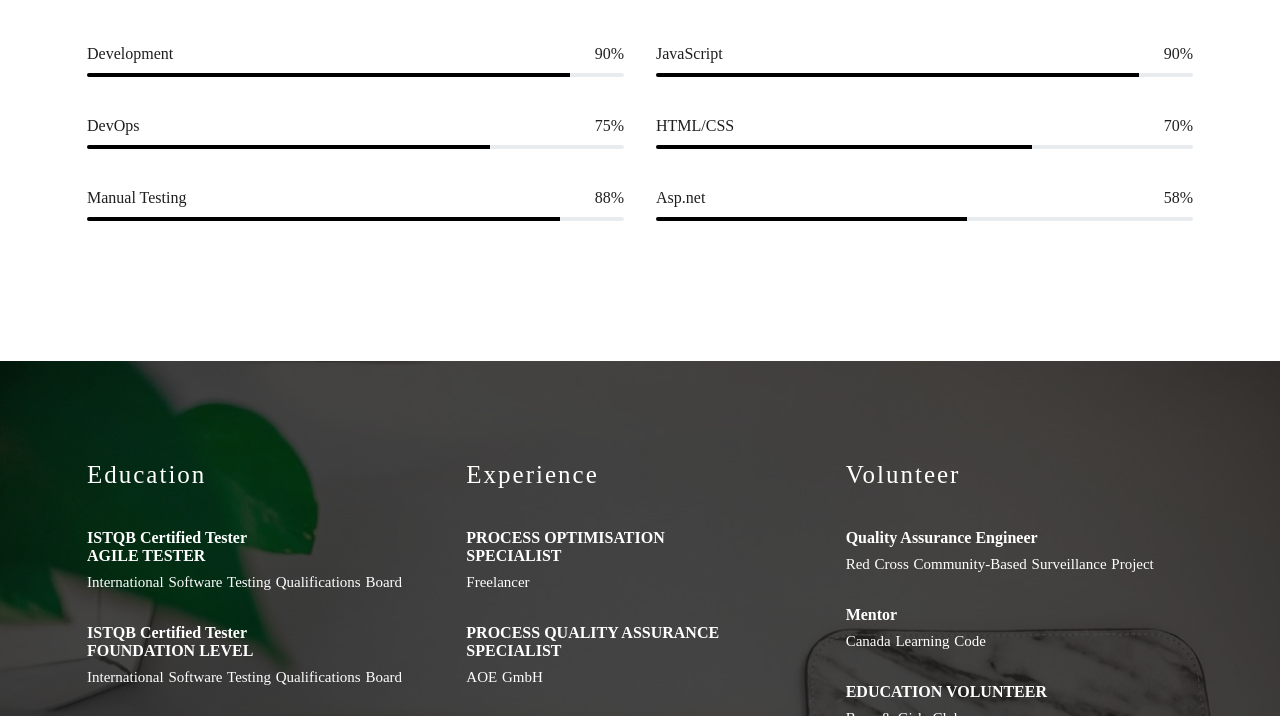
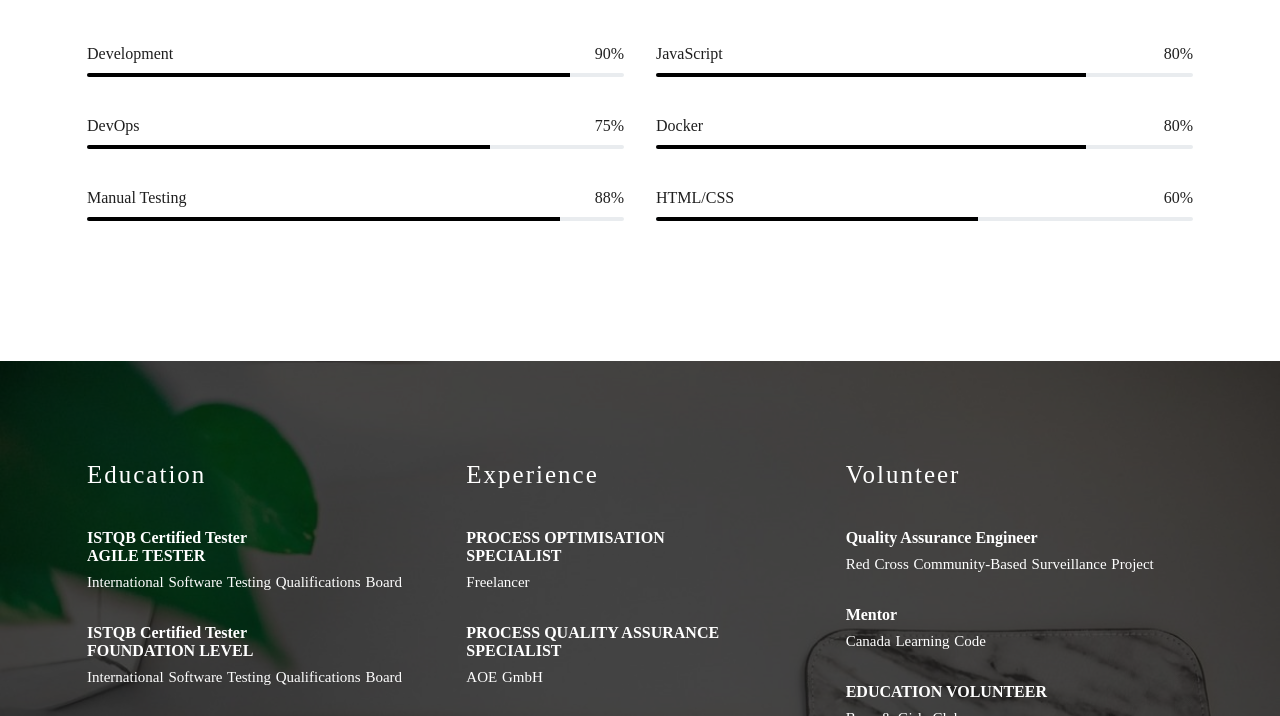
Before and after one commit to ChrisPint/portfolio, a plain HTML site: page index.html in a window 1280 px wide. Shown: the part 1335-2051 px from the top of the page. Drawn offline with nearby package versions, Linux system fonts and the light colour scheme.

Commit message:
change texts

```diff
--- a/index.html
+++ b/index.html
@@ -143,24 +143,24 @@
                         <div class="progress-bars skill-custom">
                             <div class="clearfix">
                                 <div class="text-dark font-weight-bold float-left">JavaScript</div>
-                                <div class="text-muted float-right">90%</div>
+                                <div class="text-muted float-right">80%</div>
                             </div>
                             <div class="progress">
-                                <div class="progress-bar" role="progressbar" style="width: 90%" aria-valuenow="0" aria-valuemin="0" aria-valuemax="100"></div>
+                                <div class="progress-bar" role="progressbar" style="width: 80%" aria-valuenow="0" aria-valuemin="0" aria-valuemax="100"></div>
+                            </div>
+                            <div class="clearfix">
+                                <div class="text-dark font-weight-bold float-left">Docker</div>
+                                <div class="text-muted float-right">80%</div>
+                            </div>
+                            <div class="progress">
+                                <div class="progress-bar" role="progressbar" style="width: 80%" aria-valuenow="25" aria-valuemin="0" aria-valuemax="100"></div>
                             </div>
                             <div class="clearfix">
                                 <div class="text-dark font-weight-bold float-left">HTML/CSS</div>
-                                <div class="text-muted float-right">70%</div>
+                                <div class="text-muted float-right">60%</div>
                             </div>
                             <div class="progress">
-                                <div class="progress-bar" role="progressbar" style="width: 70%" aria-valuenow="25" aria-valuemin="0" aria-valuemax="100"></div>
-                            </div>
-                            <div class="clearfix">
-                                <div class="text-dark font-weight-bold float-left">Asp.net</div>
-                                <div class="text-muted float-right">58%</div>
-                            </div>
-                            <div class="progress">
-                                <div class="progress-bar" role="progressbar" style="width:58%" aria-valuenow="0" aria-valuemin="0" aria-valuemax="100"></div>
+                                <div class="progress-bar" role="progressbar" style="width:60%" aria-valuenow="0" aria-valuemin="0" aria-valuemax="100"></div>
                             </div>
                         </div>
                     </div>
@@ -276,14 +276,16 @@
                 <div class="box">
                     <div class="icon"><i class="fas fa-bug fa-3x"></i></div>
                     <div class="title">Manual testing</div>
-                    <div class="subline">Acceptance, exploratory, usability or UI tests</div>
+                    <div class="subline">Improving manual testing processes (Usability, Compatibility, Localization, & Security) and conducting user trainings & tests</div>
                 </div>
             </div>
             <div class="col-lg-4 col-md-6 col-sm-6 col-xs-12">
                 <div class="box">
                     <div class="icon"><img src="./assets/images/icon-scrum.jpg" alt="Scrum and other agile methods"/></div>
-                    <div class="title">Scrum</div>
-                    <div class="subline">Scrum and other agile methods</div>
+                    <div class="title">Scrum and other agile methods</div>
+                    <div class="subline">Facilitate Scrum ceremonies (e.g. task planning & retrospective meetings),
+                            implemente changes to increase the team’s productivity, mediate through
+                            conflicts, and implemente iterative operational process optimisation</div>
                 </div>
             </div>
         </div>
```
